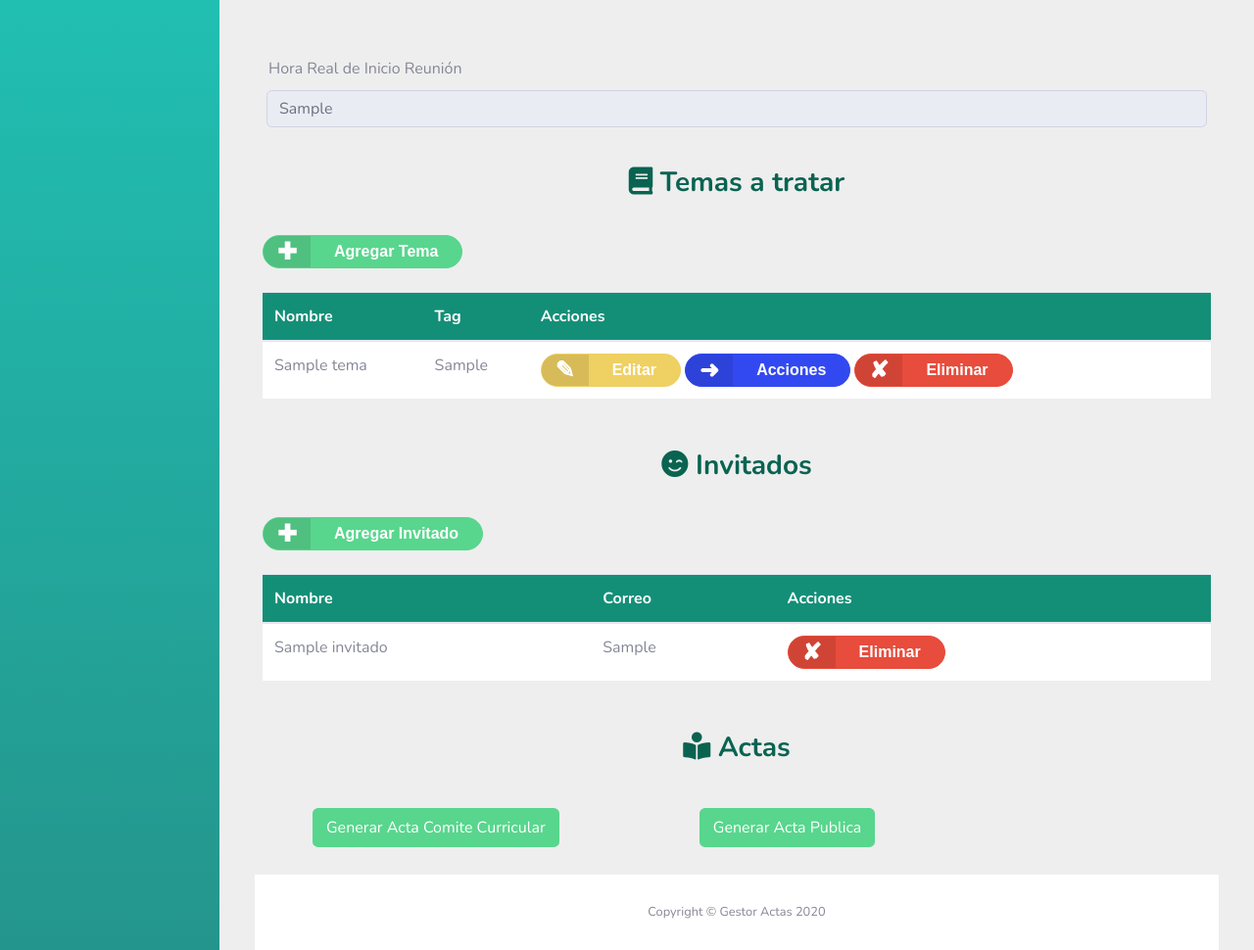
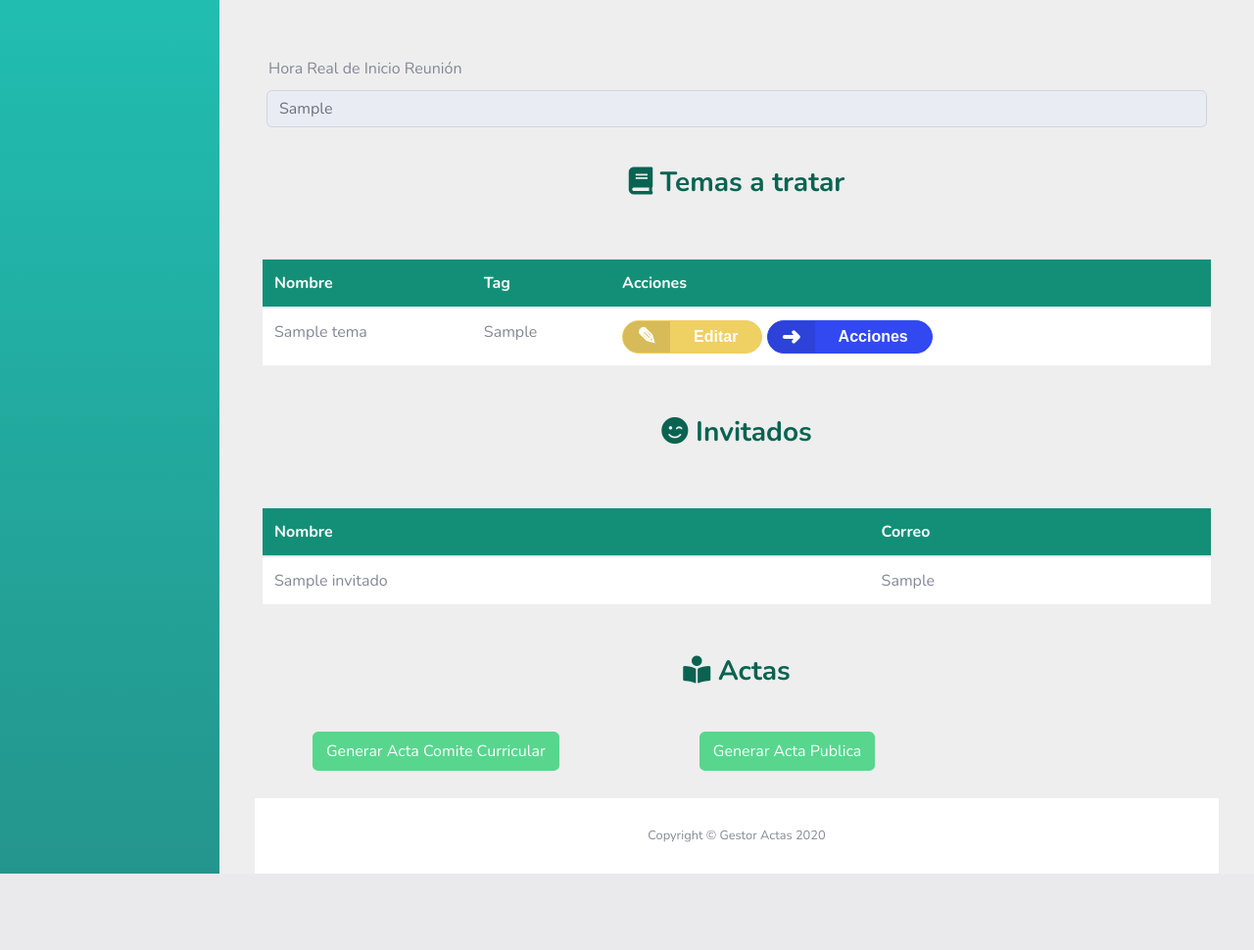
Before and after one commit to Caarloh/GestorActas, a PHP site: page /iniciarReunion.php?variable1=1 in a window 1280 px wide. Shown: the part 555-1525 px from the top of the page at 98% size. After the commit the page ends 1447 px from the top, so only its background shows below. Run offline with PHP 8.4, Linux system fonts and the light colour scheme; tables that the repository leaves empty hold one stand-in row (values such as "Sample post"); some libraries are stand-ins or nearby versions.

Commit message:
Cambios en reuniones
Ahora, cuando termina una reunion el boton de la card dice "ver reunion", ademas una reunion terminada no puede agregar nuevos invitados, ni temas, ni eliminar estos ultimos.

```diff
--- a/iniciarReunion.php
+++ b/iniciarReunion.php
@@ -174,7 +174,19 @@ while ($columna = mysqli_fetch_array( $resultadoR )){
         </div>
         <div class="bg-card-body">
             <div class="row">
-            <a href="" class="button add" data-toggle="modal" data-target="#crearTema">Agregar Tema</a>
+            <?php
+            if($estado=="Terminado"){
+                echo'';
+
+
+            }
+            else{
+
+                echo '<a href="" class="button add" data-toggle="modal" data-target="#crearTema">Agregar Tema</a>';
+
+
+            }
+            ?>
             </div>
             <br>
             <div class="row">
@@ -206,7 +218,20 @@ while ($columna = mysqli_fetch_array( $resultadoR )){
                                         <td>'.$columna['tag'].'</td>
                                         <td><a class="buttonYellow edit" data-toggle="modal" data-target="#editarTema" onclick="'.$usarFuncion2.'"> Editar </a>
                                         <a  class="buttonBlue next" onclick="'.$accionFuncion.'" data-toggle="modal" data-target="#adminAccion"> Acciones </a>
-                                        <a  class="buttonRed delete" onclick="'.$usarFuncion.'"> Eliminar </a> </td>
+
+                                        ';
+                                        if($estado == "Terminado"){
+
+
+
+                                        }
+                                        else{
+
+                                            echo'<a  class="buttonRed delete" onclick="'.$usarFuncion.'"> Eliminar </a> </td>
+                                            ';
+                                        }
+
+                                        echo'
                                     </tr>';
 
                                 }
@@ -226,7 +251,20 @@ while ($columna = mysqli_fetch_array( $resultadoR )){
         </div>
         <div class="bg-card-body">
             <div class="row">
-            <a href="" class="button add" data-toggle="modal" data-target="#crearInvitado">Agregar Invitado</a>
+                <?php
+                    if($estado=="Terminado"){
+                        echo'';
+
+
+                    }
+                    else{
+
+                        echo '<a href="" class="button add" data-toggle="modal" data-target="#crearInvitado">Agregar Invitado</a>
+                        ';
+
+
+                    }
+                ?>
             </div>
 
             <br>
@@ -238,7 +276,14 @@ while ($columna = mysqli_fetch_array( $resultadoR )){
                             <tr>
                             <th scope="col">Nombre</th>
                             <th scope="col">Correo</th>
-                            <th scope="col">Acciones</th>
+                            <?php
+                            if($estado== "Terminado"){
+
+                            }
+                            else{
+                                echo'<th scope="col">Acciones</th>';
+                            }
+                            ?>
                             </tr>
                         </thead>
                         <tbody>
@@ -255,8 +300,21 @@ while ($columna = mysqli_fetch_array( $resultadoR )){
                                         $usarFuncion = "preguntarSiNo('".$datos."')";
                                         echo '<tr>
                                             <td>'.$columna2['nombre'].'</td>
-                                            <td>'.$columna2['correo'].'</td>
-                                            <td><a class="buttonRed delete" onclick="'.$usarFuncion.'"> Eliminar </a></td>
+                                            <td>'.$columna2['correo'].'</td>';
+                                            if($estado=="Terminado"){
+                                                echo'';
+
+
+                                            }
+                                            else{
+
+                                                echo '<td><a class="buttonRed delete" onclick="'.$usarFuncion.'"> Eliminar </a></td>';
+
+
+                                                }
+                                            echo'
+
+
                                         </tr>';
                                     }
 
```
Also changed, not shown: index.php (+24 -4 lines).
